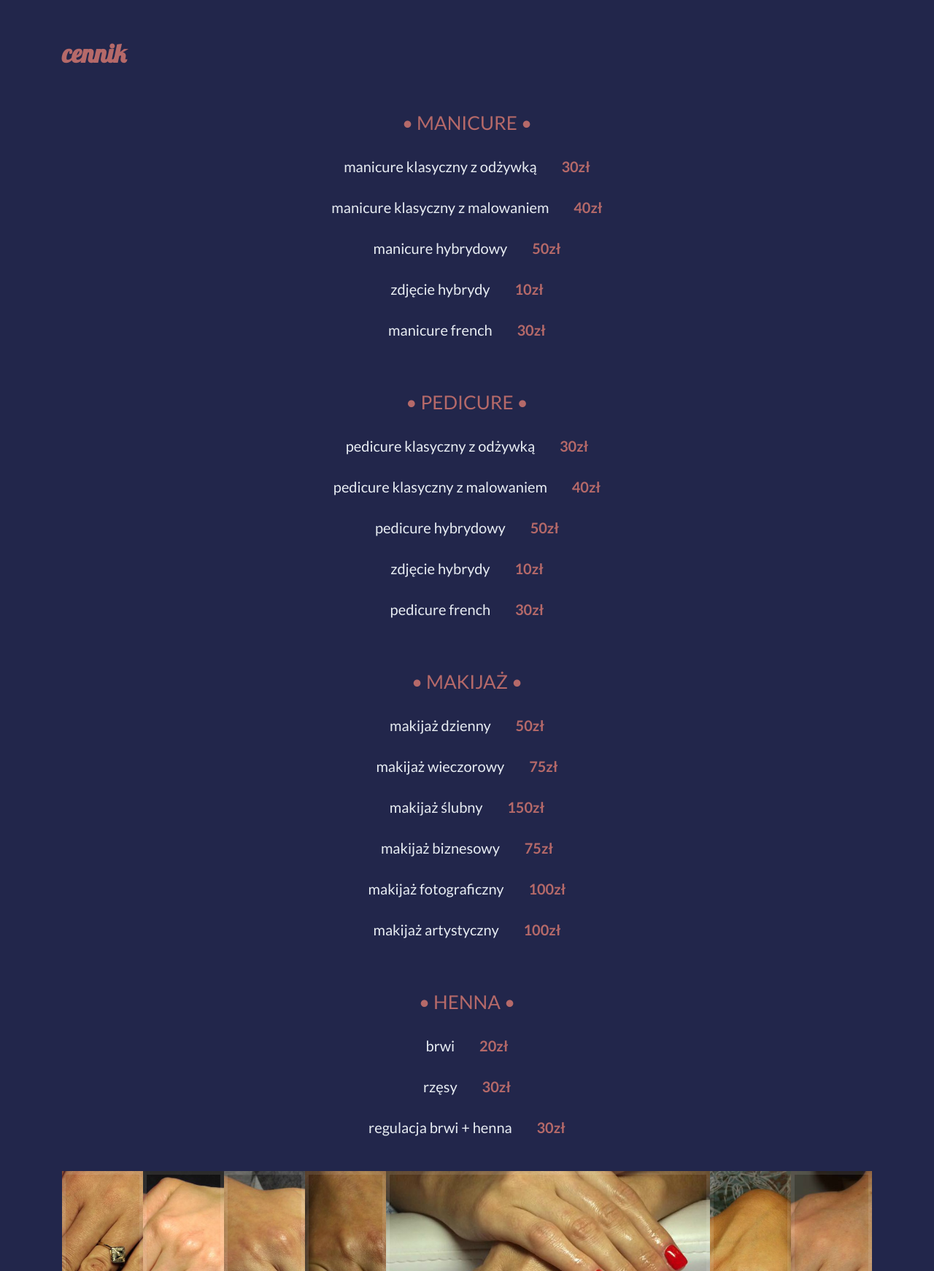
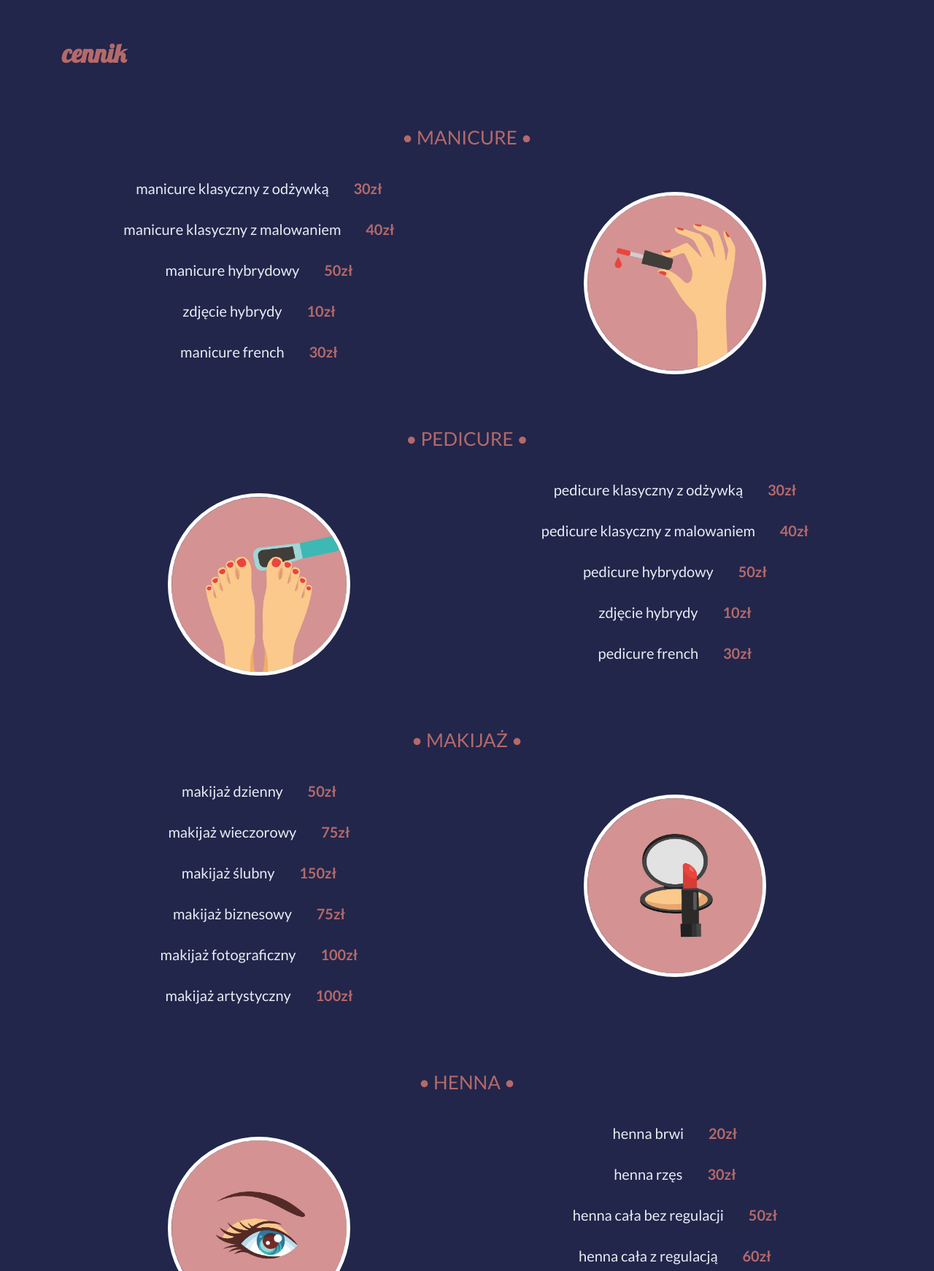
Before and after one commit to Manakora88/NaPazurki-beauty-studio-website, a plain HTML site: page index.html in a window 1280 px wide. Shown: the part 2180-3922 px from the top of the page at 73% size. Drawn offline with nearby package versions, Linux system fonts and the light colour scheme; some packages are replaced by stand-ins of ours.

Commit message:
new pictures (price section)

```diff
--- a/css/style.css
+++ b/css/style.css
@@ -28,7 +28,9 @@ body {
     color: white;
     font-weight: 700;
     cursor: pointer;
-    padding: 15px;
+    font-size: 12px;
+    text-transform: uppercase;
+    padding: 10px;
     border-radius: 50%;
 }
 
@@ -213,8 +215,47 @@ nav .menu li a:hover {
     text-align: center;
     color: #b56969;
     text-transform: uppercase;
-    padding-top: 20px;
-    margin-bottom: 20px;
+    padding-top: 40px;
+    margin-bottom: 30px;
+}
+
+.manicure-pic, .pedicure-pic, .makeup-pic, .henna-pic {
+    -webkit-background-size: contain;
+    -moz-background-size: contain;
+    background-size: contain;
+    -o-background-size: contain;
+    width: 250px;
+    height: 250px;
+    margin: 25px auto;
+    border-radius: 50%;
+    border: 5px solid white;
+}
+
+.manicure-pic, .pedicure-pic, .makeup-pic, .henna-pic {
+    display: none;
+}
+
+@media screen and (min-width: 992px) {
+    .manicure-pic {
+        display: block;
+        background-image: url('../img/manicure-pic.png');
+        /* źródło: https://pl.freepik.com/darmowe-wektory/zestaw-ikon-płaski-do-manicure-i-pedicure_3887370.htm*/
+    }
+    .pedicure-pic {
+        display: block;
+        background-image: url('../img/pedicure-pic.png');
+        /* źródło: https://pl.freepik.com/darmowe-wektory/zestaw-ikon-płaski-do-manicure-i-pedicure_3887370.htm*/
+    }
+    .makeup-pic {
+        display: block;
+        background-image: url('../img/makeup-pic.png');
+        /* źródło: https://pl.freepik.com/darmowe-wektory/akcesoria-do-makijażu-tło_2273646.htm*/
+    }
+    .henna-pic {
+        display: block;
+        background-image: url('../img/henna-pic.png');
+        /* źródło: https://pl.freepik.com/darmowe-wektory/zestaw-ikon-makijaż-oczu_3791007.htm*/
+    }
 }
 
 .var {
@@ -235,12 +276,18 @@ nav .menu li a:hover {
 }
 
 .panels {
+    display: none;
+}
+
+@media screen and (min-width: 768px) {
+    .panels {
+        display: block;
+        margin-top: 50px;
         min-height: 400px;
         overflow: hidden;
         display: flex;
         cursor: pointer;
   }
-
     .panels .panel {
       box-shadow: inset 0 0 0 5px rgba(255,255,255,.1);
       transition:
@@ -252,31 +299,31 @@ nav .menu li a:hover {
     }
 
     .panel1 {
-    background-image: url(../img/n1.jpg);
+      background-image: url(../img/panels/n1.jpg);
     }
 
     .panel2 {
-    background-image: url(../img/n2.jpg);
+      background-image: url(../img/panels/n2.jpg);
     }
 
     .panel3 {
-    background-image: url(../img/n3.jpg);
+      background-image: url(../img/panels/n3.jpg);
     }
 
     .panel4 {
-    background-image: url(../img/n4.jpg);
+      background-image: url(../img/panels/n4.jpg);
     }
 
     .panel5 {
-    background-image: url(../img/n5.jpg);
+      background-image: url(../img/panels/n5.jpg);
     }
 
     .panel6 {
-    background-image: url(../img/n6.jpg);
+      background-image: url(../img/panels/n6.jpg);
     }
 
     .panel7 {
-    background-image: url(../img/n7.jpg);
+      background-image: url(../img/panels/n7.jpg);
     }
 
     .panel > * {
@@ -289,6 +336,8 @@ nav .menu li a:hover {
     .panel.open {
       flex: 4;
     }
+}
+
 
 /*Section "slider"*/
 .mySlides {
--- a/index.html
+++ b/index.html
@@ -119,7 +119,7 @@
                             <div class="tos">
                             </div>
                             <div class="person">
-                                <p>&#8226; Tosia &#8226;</p>
+                                <p>&#8226; Tośka &#8226;</p>
                                 <p>
                                     Podobno to uśmiech jest najlepszym makijażem dla kobiety, ale która z nas nie lubi podkreślić swojego piękna, wydobyć ze swojej twarzy walorów, a ukryć ewentualne niedoskonałości? Makijaż dobrze dobrany do okazji i danej urody to klucz do dobrego samopoczucia, a zatem i do uśmiechu. Chętnie przyprawię Cię o piękny uśmiech.
                                 </p>
@@ -177,21 +177,21 @@
             <div class="container-fluid">
                 <div class="container">
                     <div class="row">
-                        <div class="col-sm-12">
+                        <div class="col-md-12">
                             <div class="title">
                                 cennik
                             </div>
                         </div>
                     </div>
                     <div class="row">
-                        <div class="col-sm-12">
+                        <div class="col-md-12">
                             <div class="kind" id="nails">
                                 &#8226; Manicure &#8226;
                             </div>
                         </div>
                     </div>
                     <div class="row">
-                        <div class="col-sm-12">
+                        <div class="col-md-12 col-lg-6">
                             <div class="var">
                                 <p>
                                     manicure klasyczny z odżywką <span>30zł</span>
@@ -210,16 +210,24 @@
                                 </p>
                             </div>
                         </div>
+                        <div class="col-lg-6">
+                            <div class="manicure-pic">
+                            </div>
+                        </div>
                     </div>
                     <div class="row">
-                        <div class="col-sm-12">
+                        <div class="col-md-12">
                             <div class="kind" id="nails">
                                 &#8226; Pedicure &#8226;
                             </div>
                         </div>
                     </div>
                     <div class="row">
-                        <div class="col-sm-12">
+                        <div class="col-lg-6">
+                            <div class="pedicure-pic">
+                            </div>
+                        </div>
+                        <div class="col-md-12 col-lg-6">
                             <div class="var">
                                 <p>
                                     pedicure klasyczny z odżywką <span>30zł</span>
@@ -241,14 +249,14 @@
                     </div>
 
                     <div class="row">
-                        <div class="col-sm-12">
+                        <div class="col-md-12">
                             <div class="kind" id="makeup">
                                 &#8226; Makijaż &#8226;
                             </div>
                         </div>
                     </div>
                     <div class="row">
-                        <div class="col-sm-12">
+                        <div class="col-md-12 col-lg-6">
                             <div class="var">
                                 <p>
                                     makijaż dzienny <span>50zł</span>
@@ -270,32 +278,46 @@
                                 </p>
                             </div>
                         </div>
+                        <div class="col-lg-6">
+                            <div class="makeup-pic">
+                            </div>
+                        </div>
                     </div>
 
                     <div class="row">
-                        <div class="col-sm-12">
+                        <div class="col-md-12">
                             <div class="kind"  id="henna">
                                 &#8226; Henna &#8226;
                             </div>
                         </div>
                     </div>
                     <div class="row">
-                        <div class="col-sm-12">
+                        <div class="col-lg-6">
+                            <div class="henna-pic">
+                            </div>
+                        </div>
+                        <div class="col-md-12 col-lg-6">
                             <div class="var">
                                 <p>
-                                    brwi <span>20zł</span>
+                                    henna brwi <span>20zł</span>
                                 </p>
                                 <p>
-                                    rzęsy <span>30zł</span>
+                                    henna rzęs <span>30zł</span>
                                 </p>
                                 <p>
-                                    regulacja brwi + henna <span>30zł</span>
+                                    henna cała bez regulacji <span>50zł</span>
+                                </p>
+                                <p>
+                                    henna cała z regulacją <span>60zł</span>
+                                </p>
+                                <p>
+                                    regulacja brwi <span>20zł</span>
                                 </p>
                             </div>
                         </div>
                     </div>
                     <div class="row">
-                        <div class="col-sm-12">
+                        <div class="col-md-12">
                             <div class="panels">
                                 <div class="panel panel1">
                                 </div>
```
Also changed, not shown: img/henna-pic.png (added), img/makeup-pic.png (added), img/manicure-pic.png (added), img/panels/n1.jpg (renamed from img/n1.jpg), img/panels/n2.jpg (renamed from img/n2.jpg), img/panels/n3.jpg (renamed from img/n3.jpg), img/panels/n4.jpg (renamed from img/n4.jpg), img/panels/n5.jpg (renamed from img/n5.jpg), img/panels/n6.jpg (renamed from img/n6.jpg), img/panels/n7.jpg (renamed from img/n7.jpg), img/pedicure-pic.png (added). Lines whose indentation alone changed are shown as unchanged.
